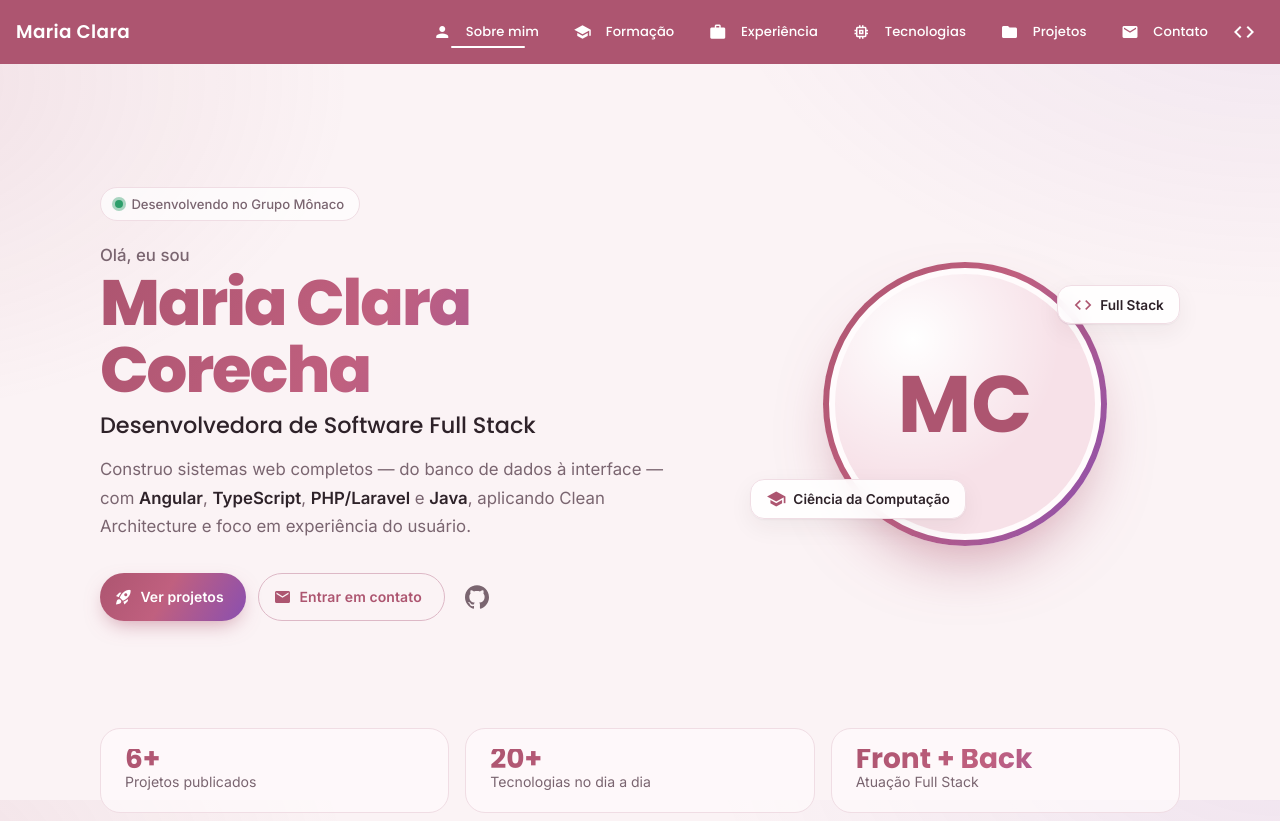
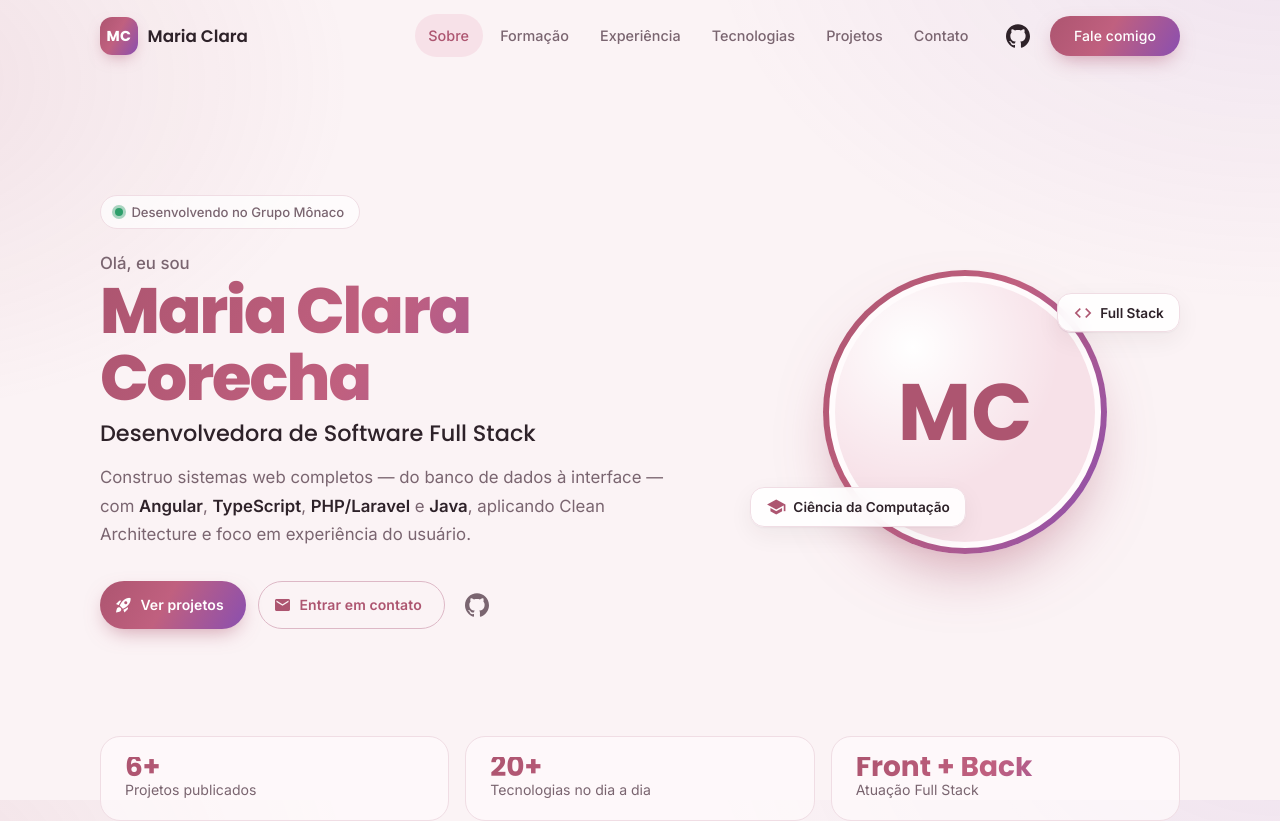
Before and after one commit to MariaClaraCorecha/portfolio, an Angular app: page / in a window 1280 px wide. Shown: the top 821 px of the page. Built offline with nearby package versions, Linux system fonts and the light colour scheme.

Commit message:
feat: enhance header section with improved layout, dynamic navigation links, and scroll effects

```diff
--- a/src/app/header/header.html
+++ b/src/app/header/header.html
@@ -1,32 +1,32 @@
-<mat-toolbar color="primary">
-  <span class="brand">{{ title() }}</span>
+<mat-toolbar class="header-bar" [class.scrolled]="scrolled()">
+  <div class="header-inner">
+    <a class="brand" href="#sobre" aria-label="Ir para o início">
+      <span class="brand-mark">MC</span>
+      <span class="brand-name">{{ title() }}</span>
+    </a>
     <span class="spacer"></span>
-  <nav class="nav-links">
-    <a mat-button href="#sobre" [class.active]="activeSection.activeId() === 'sobre'">
-      <mat-icon>person</mat-icon>
-      <span>Sobre mim</span>
+    <nav class="nav-links" aria-label="Navegação principal">
+      @for (link of links; track link.id) {
+        <a
+          [href]="'#' + link.id"
+          [class.active]="activeSection.activeId() === link.id"
+          [attr.aria-current]="activeSection.activeId() === link.id ? 'true' : null"
+        >
+          {{ link.label }}
         </a>
-    <a mat-button href="#formacao" [class.active]="activeSection.activeId() === 'formacao'">
-      <mat-icon>school</mat-icon>
-      <span>Formação</span>
+      }
+    </nav>
+    <a
+      mat-icon-button
+      class="github-link"
+      [href]="githubUrl"
+      target="_blank"
+      rel="noopener"
+      aria-label="GitHub"
+    >
+      <mat-icon svgIcon="github"></mat-icon>
     </a>
-    <a mat-button href="#experiencia" [class.active]="activeSection.activeId() === 'experiencia'">
-      <mat-icon>work</mat-icon>
-      <span>Experiência</span>
-    </a>
-    <a mat-button href="#tecnologias" [class.active]="activeSection.activeId() === 'tecnologias'">
-      <mat-icon>memory</mat-icon>
-      <span>Tecnologias</span>
-    </a>
-    <a mat-button href="#projetos" [class.active]="activeSection.activeId() === 'projetos'">
-      <mat-icon>folder</mat-icon>
-      <span>Projetos</span>
-    </a>
-    <a mat-button href="#contato" [class.active]="activeSection.activeId() === 'contato'">
-      <mat-icon>mail</mat-icon>
-      <span>Contato</span>
-    </a>
-  </nav>
+    <a mat-flat-button class="btn-gradient header-cta" href="#contato">Fale comigo</a>
     <button
       mat-icon-button
       class="nav-menu-trigger"
@@ -36,21 +36,12 @@
       <mat-icon>menu</mat-icon>
     </button>
     <mat-menu #navMenu="matMenu">
-    <a mat-menu-item href="#sobre"><mat-icon>person</mat-icon>Sobre mim</a>
-    <a mat-menu-item href="#formacao"><mat-icon>school</mat-icon>Formação</a>
-    <a mat-menu-item href="#experiencia"><mat-icon>work</mat-icon>Experiência</a>
-    <a mat-menu-item href="#tecnologias"><mat-icon>memory</mat-icon>Tecnologias</a>
-    <a mat-menu-item href="#projetos"><mat-icon>folder</mat-icon>Projetos</a>
-    <a mat-menu-item href="#contato"><mat-icon>mail</mat-icon>Contato</a>
+      @for (link of links; track link.id) {
+        <a mat-menu-item [href]="'#' + link.id">
+          <mat-icon>{{ link.icon }}</mat-icon
+          >{{ link.label }}
+        </a>
+      }
     </mat-menu>
-  <a
-    mat-icon-button
-    class="github-link"
-    href="https://github.com/MariaClaraCorecha"
-    target="_blank"
-    rel="noopener"
-    aria-label="GitHub"
-  >
-    <mat-icon>code</mat-icon>
-  </a>
+  </div>
 </mat-toolbar>
--- a/src/app/header/header.scss
+++ b/src/app/header/header.scss
@@ -5,19 +5,64 @@
   z-index: 100;
 }
 
-// Angular Material's M3 toolbar always uses the surface/on-surface tokens
-// regardless of the `color` input, so the pastel-pink brand bar is set
-// explicitly here instead of relying on `color="primary"`.
-.mat-toolbar {
-  background-color: var(--mat-sys-primary);
-  color: var(--mat-sys-on-primary);
+// Frosted-glass bar: transparent over the hero, gaining a blurred surface and
+// a hairline border once the page scrolls under it.
+.header-bar {
+  height: 72px;
+  padding: 0 1.25rem;
+  background-color: transparent;
+  color: var(--mat-sys-on-surface);
+  box-shadow: none;
+  border-bottom: 1px solid transparent;
+  transition:
+    background-color 0.25s ease,
+    border-color 0.25s ease,
+    box-shadow 0.25s ease;
+
+  &.scrolled {
+    background-color: rgba(255, 251, 252, 0.78);
+    backdrop-filter: saturate(160%) blur(14px);
+    border-bottom-color: var(--mat-sys-outline-variant);
+    box-shadow: 0 6px 24px -12px rgba(46, 34, 41, 0.18);
+  }
+}
+
+.header-inner {
+  width: 100%;
+  max-width: 1080px;
+  margin: 0 auto;
+  display: flex;
+  align-items: center;
+  gap: 0.5rem;
 }
 
 .brand {
-  font-family: 'Poppins', 'Roboto', sans-serif;
-  font-size: 1.15rem;
+  display: inline-flex;
+  align-items: center;
+  gap: 0.6rem;
+  color: inherit;
+  text-decoration: none;
+}
+
+.brand-mark {
+  display: grid;
+  place-items: center;
+  width: 38px;
+  height: 38px;
+  border-radius: 12px;
+  background: var(--brand-gradient);
+  color: #ffffff;
+  font-family: 'Poppins', sans-serif;
+  font-size: 0.9rem;
+  font-weight: 700;
+  letter-spacing: 0.02em;
+  box-shadow: 0 6px 16px -6px rgba(173, 85, 112, 0.6);
+}
+
+.brand-name {
+  font-family: 'Poppins', 'Inter', sans-serif;
+  font-size: 1.05rem;
   font-weight: 600;
-  letter-spacing: 0.02em;
 }
 
 .spacer {
@@ -26,64 +71,47 @@
 
 .nav-links {
   display: flex;
-  gap: 0.4rem;
-}
+  gap: 0.25rem;
+  margin-right: 0.5rem;
 
-.nav-links a,
-.nav-menu-trigger,
-.github-link {
-  color: var(--mat-sys-on-primary);
-  transition: background-color 0.15s ease-in-out;
+  a {
+    padding: 0.45rem 0.85rem;
+    border-radius: 999px;
+    color: var(--mat-sys-on-surface-variant);
+    font-family: 'Inter', sans-serif;
+    font-size: 0.9rem;
+    font-weight: 500;
+    text-decoration: none;
+    transition:
+      color 0.15s ease,
+      background-color 0.15s ease;
 
-  &:hover {
-    background-color: rgba(255, 255, 255, 0.16);
+    &:hover {
+      color: var(--mat-sys-on-surface);
+      background-color: rgba(173, 85, 112, 0.08);
+    }
+
+    &.active {
+      color: var(--mat-sys-primary);
+      background-color: var(--mat-sys-primary-container);
+    }
   }
 }
 
-.nav-links a {
-  position: relative;
-  display: inline-flex;
-  align-items: center;
-  gap: 0.4rem;
-  font-family: 'Poppins', 'Roboto', sans-serif;
-  font-size: 0.82rem;
-  font-weight: 500;
-  overflow: visible;
-
-  mat-icon {
-    width: 18px;
-    height: 18px;
-    font-size: 18px;
-  }
-
-  &::after {
-    content: '';
-    position: absolute;
-    left: 50%;
-    bottom: 4px;
-    width: 0;
-    height: 2px;
-    background-color: currentColor;
-    border-radius: 1px;
-    transition: width 0.25s ease-in-out, left 0.25s ease-in-out;
-  }
-
-  &:hover::after {
-    width: 55%;
-    left: 22.5%;
-  }
+.github-link,
+.nav-menu-trigger {
+  color: var(--mat-sys-on-surface);
 }
 
-.nav-links a.active::after {
-  width: 55%;
-  left: 22.5%;
+.header-cta {
+  margin-left: 0.25rem;
 }
 
 .nav-menu-trigger {
   display: none;
 }
 
-@media (max-width: 1099px) {
+@media (max-width: 959px) {
   .nav-links {
     display: none;
   }
@@ -92,3 +120,10 @@
     display: inline-flex;
   }
 }
+
+@media (max-width: 479px) {
+  .header-cta,
+  .brand-name {
+    display: none;
+  }
+}
--- a/src/app/header/header.ts
+++ b/src/app/header/header.ts
@@ -1,9 +1,15 @@
-import { Component, inject, input } from '@angular/core';
+import { Component, HostListener, inject, input, signal } from '@angular/core';
 import { MatToolbarModule } from '@angular/material/toolbar';
 import { MatButtonModule } from '@angular/material/button';
 import { MatIconModule } from '@angular/material/icon';
 import { MatMenuModule } from '@angular/material/menu';
 import { ActiveSectionService } from '../shared/active-section.service';
+
+interface NavLink {
+  id: string;
+  label: string;
+  icon: string;
+}
 
 @Component({
   selector: 'app-header',
@@ -13,5 +19,22 @@ import { ActiveSectionService } from '../shared/active-section.service';
 })
 export class Header {
   protected readonly activeSection = inject(ActiveSectionService);
-  readonly title = input('PORTFÓLIO');
+  readonly title = input('Maria Clara');
+  readonly githubUrl = 'https://github.com/MariaClaraCorecha';
+
+  protected readonly scrolled = signal(false);
+
+  readonly links: NavLink[] = [
+    { id: 'sobre', label: 'Sobre', icon: 'person' },
+    { id: 'formacao', label: 'Formação', icon: 'school' },
+    { id: 'experiencia', label: 'Experiência', icon: 'work' },
+    { id: 'tecnologias', label: 'Tecnologias', icon: 'memory' },
+    { id: 'projetos', label: 'Projetos', icon: 'folder' },
+    { id: 'contato', label: 'Contato', icon: 'mail' },
+  ];
+
+  @HostListener('window:scroll')
+  protected onWindowScroll(): void {
+    this.scrolled.set(window.scrollY > 8);
+  }
 }
```
Lines whose indentation alone changed are shown as unchanged.
